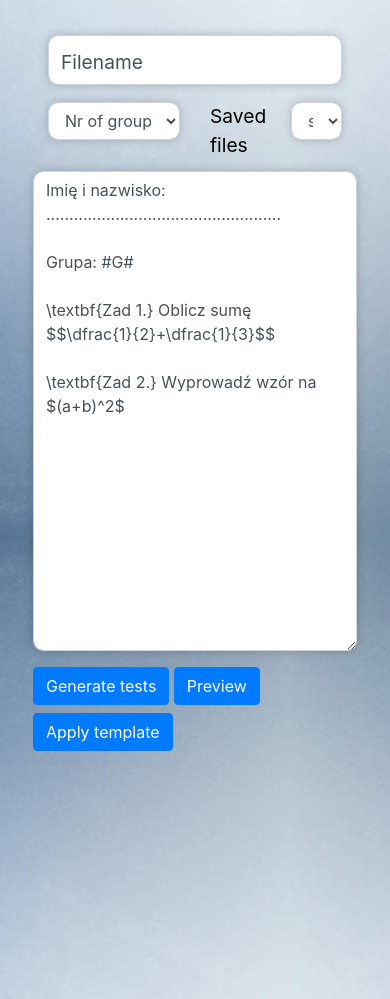
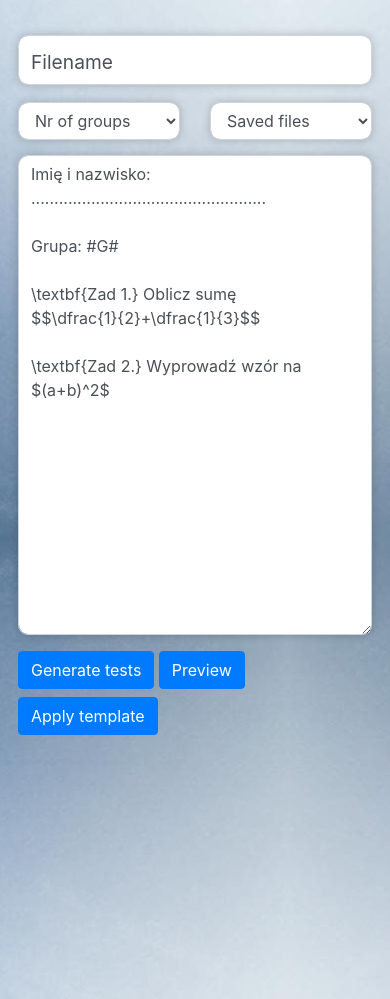
Before and after one commit to piotrw777/FinalProject_cs50, a Flask app: page / in a window 390 px wide. Shown: the part 56-1055 px from the top of the page. Run offline with Flask 3, Linux system fonts and the light colour scheme; the visitor is signed in with stand-in values (Sample User, id 1); tables that the repository leaves empty hold one stand-in row (values such as "Sample post"); some libraries are stand-ins or nearby versions.

Commit message:
Fix layout

```diff
--- a/static/styles.css
+++ b/static/styles.css
@@ -160,6 +160,7 @@ button[type="submit"]:hover {
 
 #LateXCode {
   height: 30em;
+  margin-top: 15px;
   margin-bottom: 1em;
 }
 
@@ -195,6 +196,14 @@ button[type="submit"]:hover {
 
 #code_column {
   margin: 3px;
+
+}
+
+@media (max-width: 400px) {
+  #code_column {
+    padding-left: 0px;
+    padding-right: 0px;
+    }
 }
 
 #variable_div {
@@ -236,3 +245,24 @@ button[type="submit"]:hover {
   margin-left: 1em;
   margin-bottom: 2px;
 }
+
+@media (max-width: 850px) {
+  .nav-bar-button {
+    width: 90px;
+    margin-left: 2px;
+    margin-bottom: 2px;
+  }
+}
+
+#filename-column {
+  padding-left: 0px;
+  padding-right: 0px;
+}
+
+#nr-of-groups-column {
+  padding-left: 0px;
+}
+
+#saved-files-column {
+  padding-right: 0px;
+}
--- a/templates/index.html
+++ b/templates/index.html
@@ -53,7 +53,7 @@
       <!-- end modal #### -->
   <div class="col-xl-5 col-md-9 col-sm-12" id="code_column">
         <div class="row">
-          <div class="col-12">
+          <div class="col-12" id="filename-column">
             <div class="form-label-group">
               <input type="text " class="form-control" id="filename" placeholder="Provide a filename without an extension" oninput="validate_filename()">
               <label for="filename">Filename</label>
@@ -63,7 +63,7 @@
         </div>
         <!-- Groups -->
         <div class="row" id="groups-row">
-          <div class="col-6">
+          <div class="col-6" id="nr-of-groups-column">
             <select class="form-control" id="nr_of_groups" name="groups">
               <option value="" disabled selected>Nr of groups</option>
               <option value="1">1</option>
@@ -78,11 +78,9 @@
           </div>
 
         <!-- Saved files -->
-          <div class="col-3">
-            <label for="saved_files">Saved files</label>
-          </div>
-          <div class="col-3">
+          <div class="col-6" id="saved-files-column">
             <select class="form-control" id="saved_files" name="saved_files">
+              <option value="" disabled selected>Saved files</option>
               {% for file in saved_files %}
                 <option value="{{ file["t_file"] }}">{{ file["filename"] }}</option>
               {% endfor %}
```
